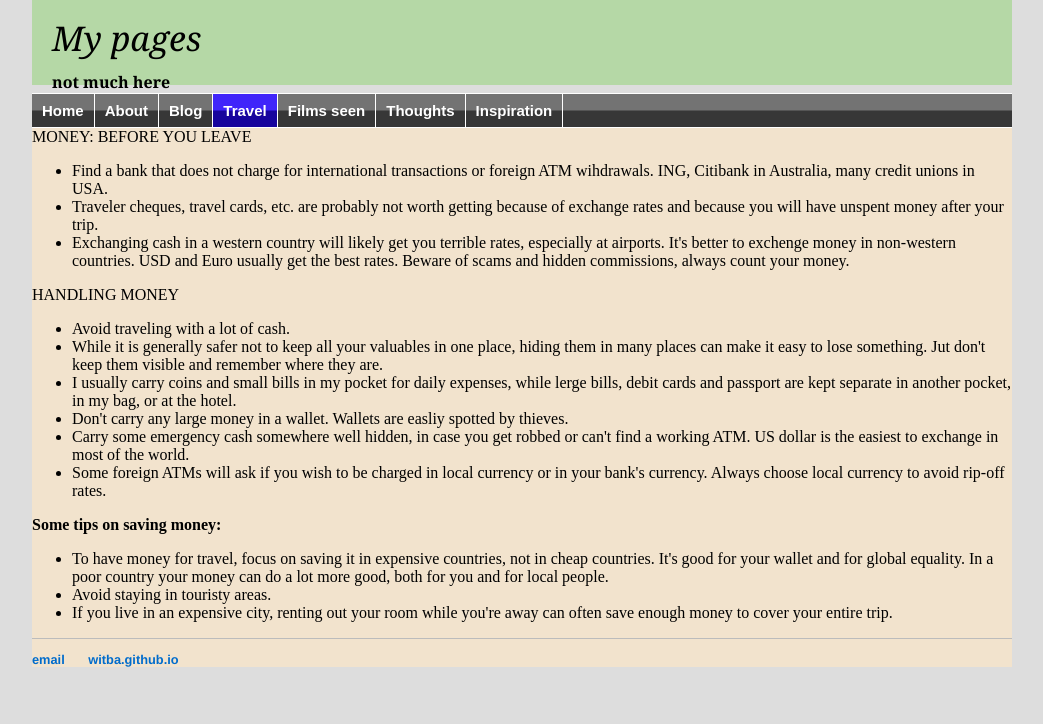
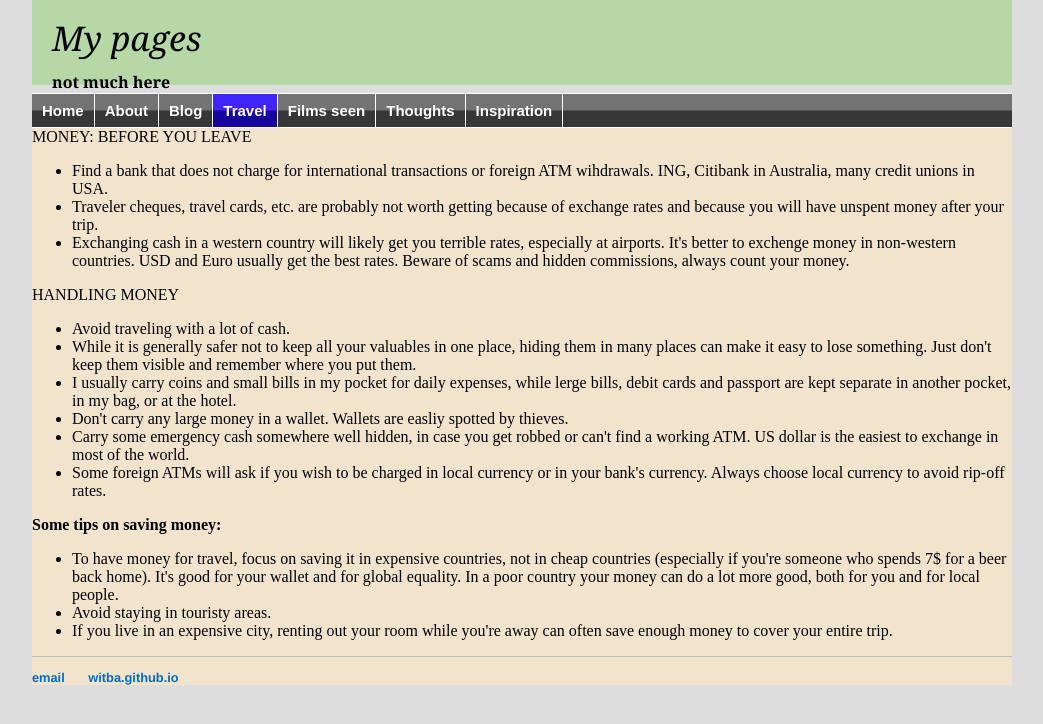
Before and after one commit to witba/witba.github.io, a Jekyll site: the page built from travel/money.html, in a window 1280 px wide. Shown: the top 724 px of the page, without its empty margins (118-1161 px from the left). Built offline with Jekyll 4.4.1, drawn with Linux system fonts in a browser that asks for light colours.

Commit message:
Update money.html

```diff
--- a/travel/money.html
+++ b/travel/money.html
@@ -14,7 +14,7 @@
 HANDLING MONEY<br>
 <ul>
 <li>Avoid traveling with a lot of cash.
-<li>While it is generally safer not to keep all your valuables in one place, hiding them in many places can make it easy to lose something. Jut don't keep them visible and remember where they are.
+<li>While it is generally safer not to keep all your valuables in one place, hiding them in many places can make it easy to lose something. Just don't keep them visible and remember where you put them.
 <li>I usually carry coins and small bills in my pocket for daily expenses, while lerge bills, debit cards and passport are kept separate in another pocket, in my bag, or at the hotel.
 <li>Don't carry any large money in a wallet. Wallets are easliy spotted by thieves.
 <li>Carry some emergency cash somewhere well hidden, in case you get robbed or can't find a working ATM. US dollar is the easiest to exchange in most of the world.
@@ -22,9 +22,9 @@
 </ul>
 <b>Some tips on saving money:</b><br>
 <ul>
-<li>To have money for travel, focus on saving it in expensive countries, not in cheap countries. It's good for your wallet and for global equality. In a poor country your money can do a lot more good, both for you and for local people.
+<li>To have money for travel, focus on saving it in expensive countries, not in cheap countries (especially if you're someone who spends 7$ for a beer back home). It's good for your wallet and for global equality. In a poor country your money can do a lot more good, both for you and for local people.
 <li>Avoid staying in touristy areas.
- <li>If you live in an expensive city, renting out your room while you're away can often save enough money to cover your entire trip.
+<li>If you live in an expensive city, renting out your room while you're away can often save enough money to cover your entire trip.
 </ul>
 
 </div>
```
